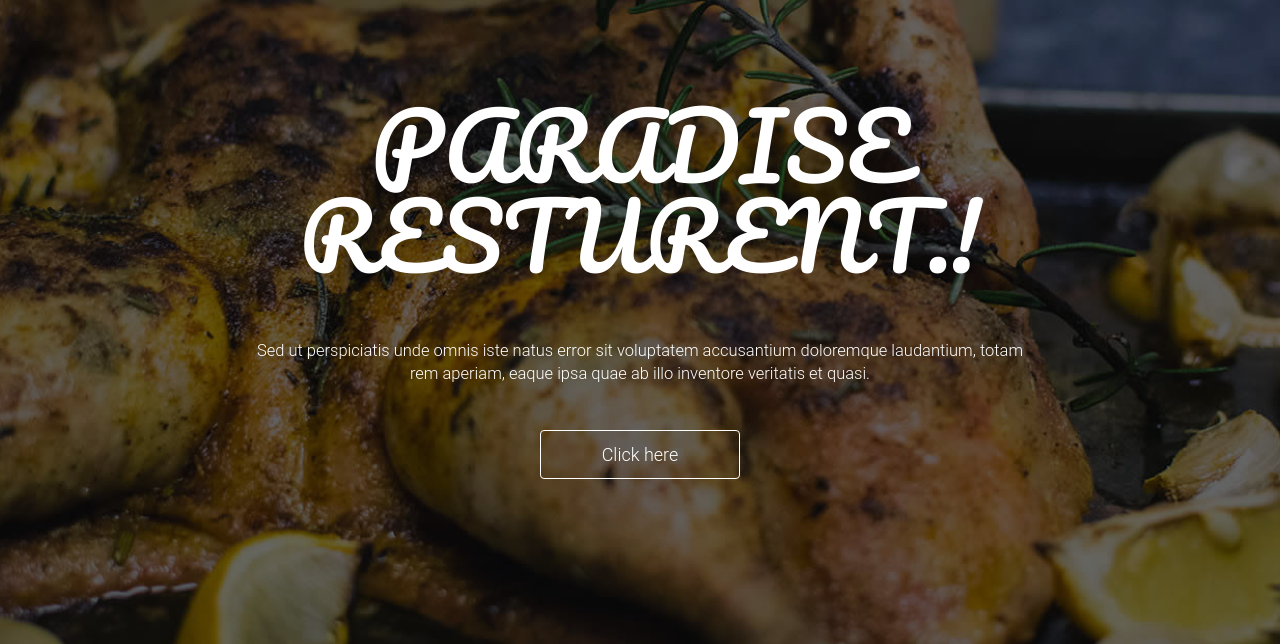
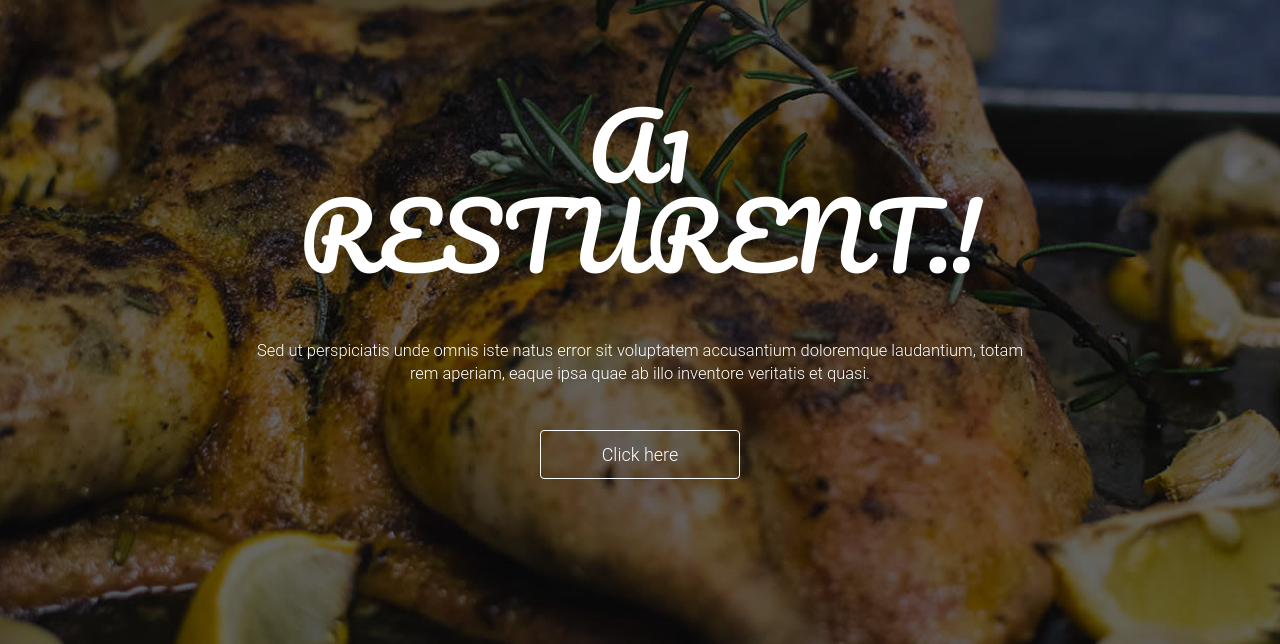
Before and after one commit to balu3m/food, a plain HTML site: page index.html in a window 1280 px wide. Shown: the part 150-794 px from the top of the page. Drawn offline with Linux system fonts and the light colour scheme.

Commit message:
pradise to a1

```diff
--- a/index.html
+++ b/index.html
@@ -107,7 +107,7 @@
                         <div class="main_slider text-center">
                             <div class="col-md-12">
                                 <div class="main_slider_content wow zoomIn" data-wow-duration="1s">
-                                    <h1>PARADISE RESTURENT.!</h1>
+                                    <h1>A1  RESTURENT.!</h1>
                                     <p>Sed ut perspiciatis unde omnis iste natus error sit voluptatem accusantium doloremque laudantium, totam rem aperiam, eaque ipsa quae ab illo inventore veritatis et quasi. </p>
                                     <button href="" class="btn-lg">Click here</button>
                                 </div>
```
